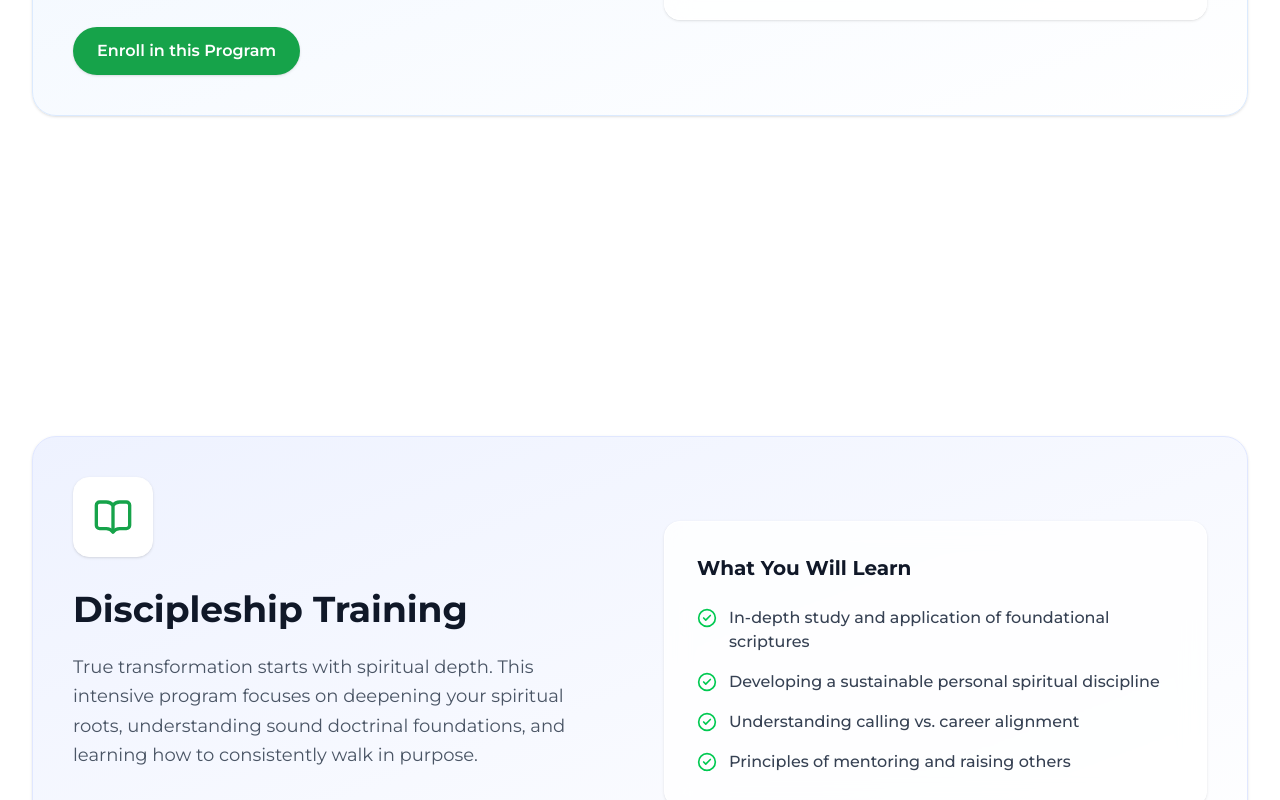
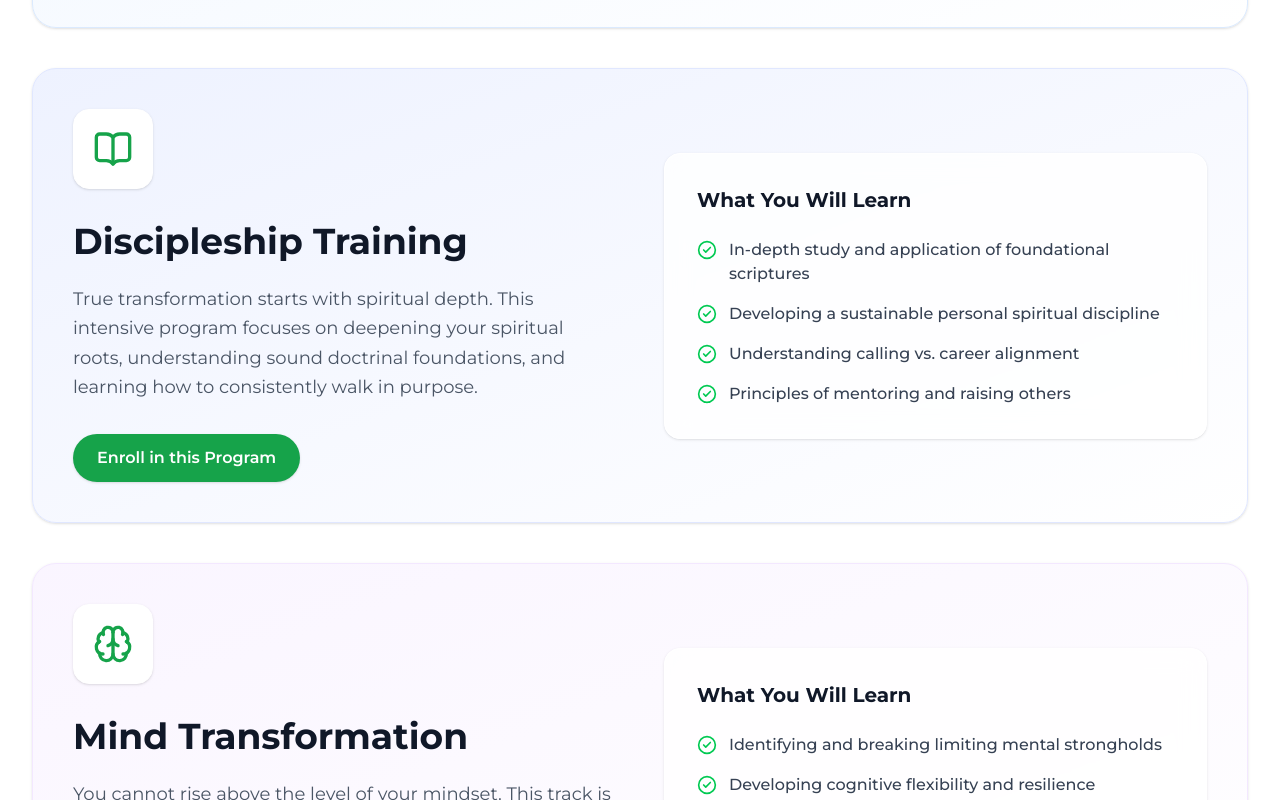
Before and after one commit to heropaulexy79/wisdommixinstitute, a Next.js app: page /programs in a window 1280 px wide. Shown: the part 860-1660 px from the top of the page. Built offline with nearby package versions, Linux system fonts and the light colour scheme.

Commit message:
programs page padding fix

```diff
--- a/src/app/programs/page.tsx
+++ b/src/app/programs/page.tsx
@@ -84,13 +84,14 @@ export default function ProgramsPage() {
       </section>
 
       {/* Programs List */}
-      <div className="py-6 md:py-12 bg-white">
+      <div className="bg-white">
+        <SectionWrapper className="!py-0">
+          <div className="flex flex-col gap-6 md:gap-10">
             {programs.map((program, index) => (
-          <SectionWrapper
+              <div
                 key={program.id}
                 id={program.id}
-            className={`!py-6 md:!py-10 ${index !== programs.length - 1 ? "mb-6 lg:mb-12" : ""}`}
-            delay={0.1}
+                className="relative"
               >
                 <div className={`rounded-3xl border ${program.borderColor} bg-gradient-to-br ${program.bgPrimary} p-5 md:p-8 lg:p-10 shadow-sm overflow-hidden relative`}>
 
@@ -112,7 +113,7 @@ export default function ProgramsPage() {
                       </p>
                       <a
                         href="/contact"
-                    className="w-64 md:w-auto inline-flex items-center justify-center px-6 py-2 md:px-6 md:py-3 rounded-full bg-primary-600 text-white font-semibold hover:bg-primary-600/90 transition-colors shadow-sm text-sm md:text-base"
+                        className="w-64 md:w-auto inline-flex items-center justify-center px-6 py-2 md:px-6 md:py-3 rounded-full bg-primary-600 text-white font-semibold hover:bg-primary-600/90 transition-colors shadow-sm text-sm md:text-base mx-auto md:mx-0"
                       >
                         Enroll in this Program
                       </a>
@@ -131,8 +132,10 @@ export default function ProgramsPage() {
                     </div>
                   </div>
                 </div>
+              </div>
+            ))}
+          </div>
         </SectionWrapper>
-        ))}
       </div>
 
       <CTASection />
```
Lines whose indentation alone changed are shown as unchanged.
